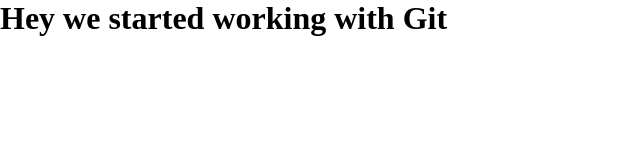
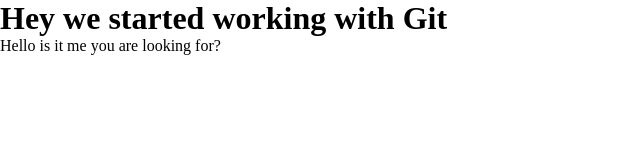
Before and after one commit to MichaelChrisNwuka/demo_class, a plain HTML site: page index.html in a window 1280 px wide. Shown: the whole page, without its empty margins (0-640 px from the left). Drawn offline with Linux system fonts and the light colour scheme.

Commit message:
Modified Html

```diff
--- a/index.html
+++ b/index.html
@@ -9,5 +9,6 @@
 </head>
 <body>
     <h1>Hey we started working with Git</h1>
+    <p>Hello is it me you are looking for?</p>
 </body>
 </html>
```
